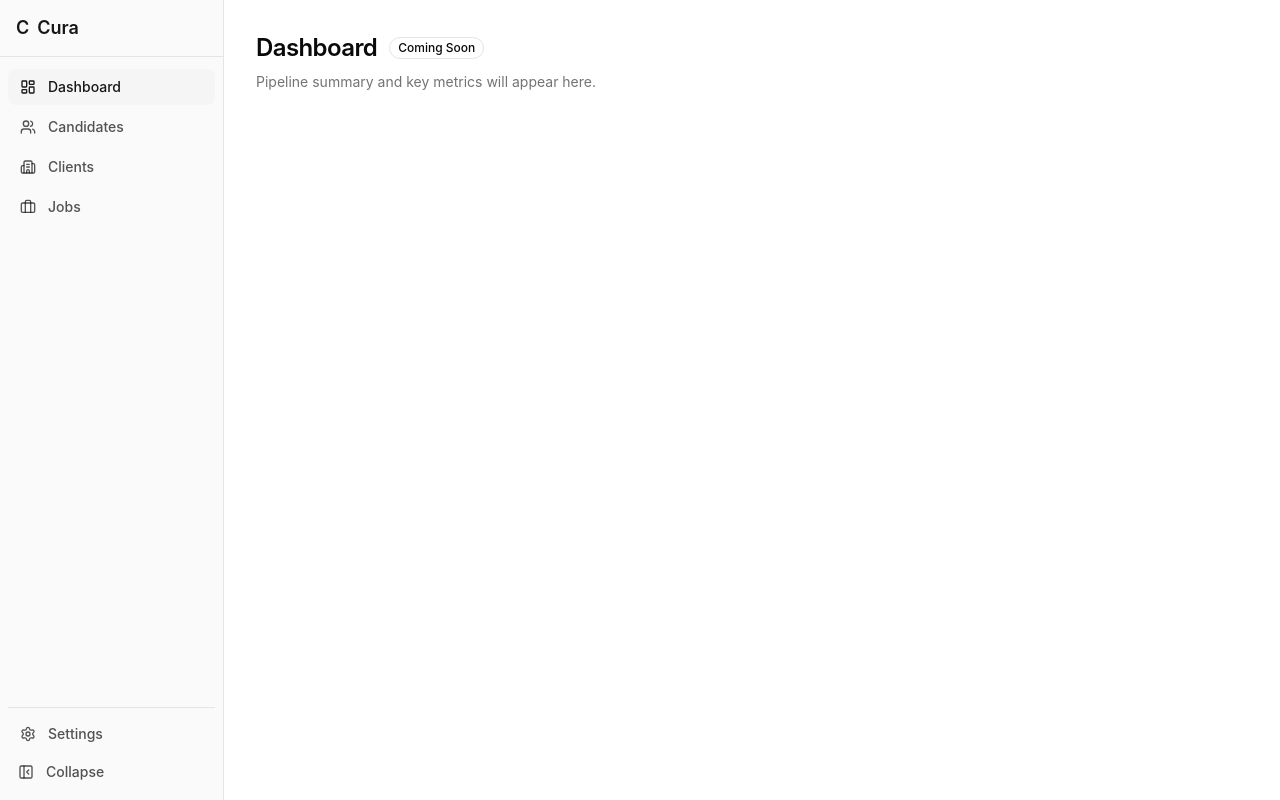
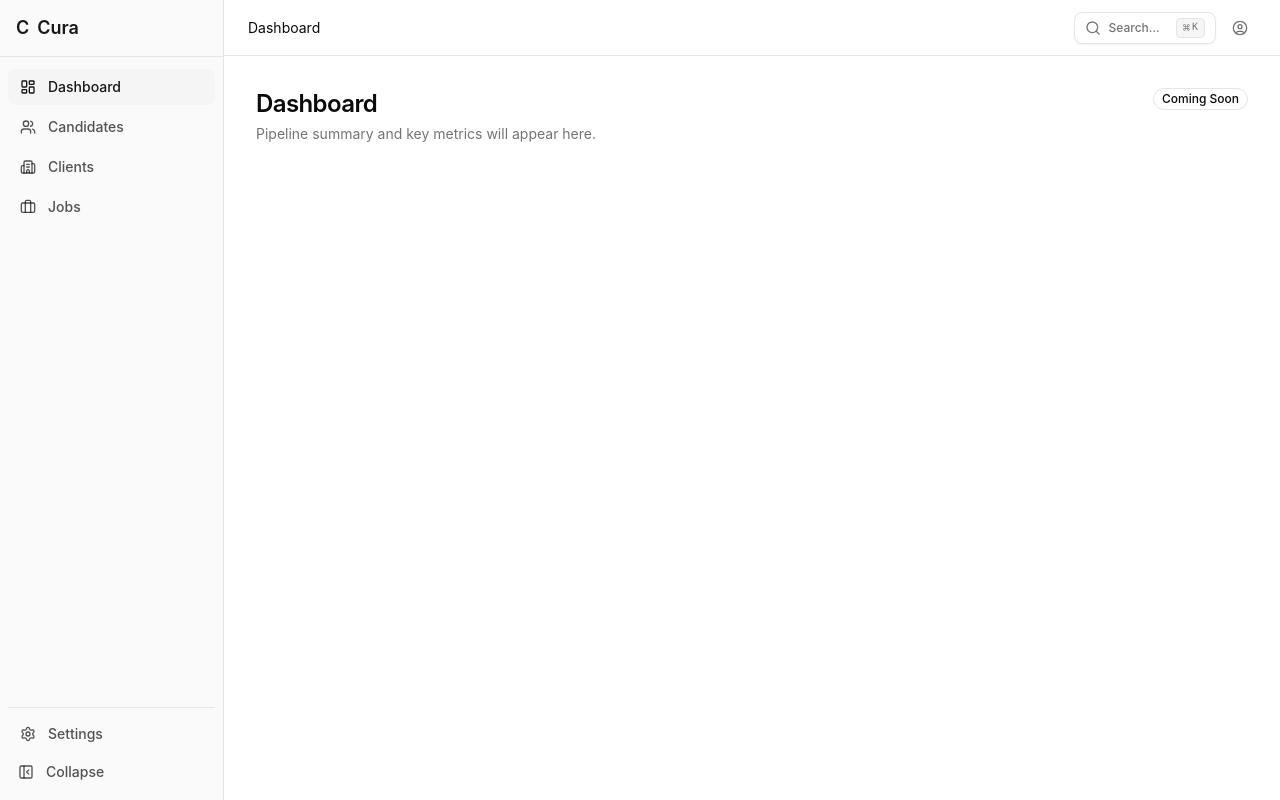
Before and after one commit to charleswong28/cura, a Next.js app in the folder js/apps/web-app/: page /dashboard in a window 1280 px wide. Built offline with nearby package versions, Linux system fonts and the light colour scheme.

Commit message:
Add top bar

```diff
--- a/js/apps/web-app/src/app/(app)/candidates/page.tsx
+++ b/js/apps/web-app/src/app/(app)/candidates/page.tsx
@@ -1,8 +1,9 @@
+import { PageHeader } from "@/components/page-header";
+
 export default function CandidatesPage() {
   return (
     <div className="p-8">
-      <h1 className="text-2xl font-semibold tracking-tight">Candidates</h1>
-      <p className="mt-2 text-sm text-muted-foreground">Candidate management will be built here.</p>
+      <PageHeader title="Candidates" description="Candidate management will be built here." />
     </div>
   );
 }
--- a/js/apps/web-app/src/app/(app)/clients/page.tsx
+++ b/js/apps/web-app/src/app/(app)/clients/page.tsx
@@ -1,8 +1,9 @@
+import { PageHeader } from "@/components/page-header";
+
 export default function ClientsPage() {
   return (
     <div className="p-8">
-      <h1 className="text-2xl font-semibold tracking-tight">Clients</h1>
-      <p className="mt-2 text-sm text-muted-foreground">Client management will be built here.</p>
+      <PageHeader title="Clients" description="Client management will be built here." />
     </div>
   );
 }
--- a/js/apps/web-app/src/app/(app)/dashboard/page.tsx
+++ b/js/apps/web-app/src/app/(app)/dashboard/page.tsx
@@ -1,15 +1,15 @@
 import { Badge } from "@/components/ui/badge";
+import { PageHeader } from "@/components/page-header";
 
 export default function DashboardPage() {
   return (
     <div className="p-8">
-      <div className="flex items-center gap-3">
-        <h1 className="text-2xl font-semibold tracking-tight">Dashboard</h1>
+      <PageHeader
+        title="Dashboard"
+        description="Pipeline summary and key metrics will appear here."
+      >
         <Badge variant="outline">Coming Soon</Badge>
-      </div>
-      <p className="mt-2 text-sm text-muted-foreground">
-        Pipeline summary and key metrics will appear here.
-      </p>
+      </PageHeader>
     </div>
   );
 }
--- a/js/apps/web-app/src/app/(app)/jobs/page.tsx
+++ b/js/apps/web-app/src/app/(app)/jobs/page.tsx
@@ -1,8 +1,9 @@
+import { PageHeader } from "@/components/page-header";
+
 export default function JobsPage() {
   return (
     <div className="p-8">
-      <h1 className="text-2xl font-semibold tracking-tight">Jobs</h1>
-      <p className="mt-2 text-sm text-muted-foreground">Job management will be built here.</p>
+      <PageHeader title="Jobs" description="Job management will be built here." />
     </div>
   );
 }
--- a/js/apps/web-app/src/app/(app)/layout.tsx
+++ b/js/apps/web-app/src/app/(app)/layout.tsx
@@ -1,7 +1,8 @@
 "use client";
 
-import { useCallback, useMemo, useState } from "react";
+import { useCallback, useEffect, useMemo, useState } from "react";
 import { Sidebar } from "@/components/sidebar";
+import { TopBar } from "@/components/top-bar";
 import { type KeyboardShortcut, useKeyboardShortcuts } from "@/hooks/use-keyboard-shortcuts";
 import type { AppEvent } from "@/config/app-events";
 import { shortcutBindings } from "@/config/keyboard-shortcuts";
@@ -9,10 +10,12 @@ import { shortcutBindings } from "@/config/keyboard-shortcuts";
 const SIDEBAR_COLLAPSED_KEY = "cura:sidebar-collapsed";
 
 export default function AppShellLayout({ children }: { children: React.ReactNode }) {
-  const [sidebarCollapsed, setSidebarCollapsed] = useState(() => {
-    if (typeof window === "undefined") return false;
-    return localStorage.getItem(SIDEBAR_COLLAPSED_KEY) === "true";
-  });
+  const [sidebarCollapsed, setSidebarCollapsed] = useState(false);
+
+  useEffect(() => {
+    const stored = localStorage.getItem(SIDEBAR_COLLAPSED_KEY);
+    if (stored === "true") setSidebarCollapsed(true);
+  }, []);
 
   const toggleCollapse = useCallback(() => {
     setSidebarCollapsed((prev) => {
@@ -22,14 +25,17 @@ export default function AppShellLayout({ children }: { children: React.ReactNode
     });
   }, []);
 
+  const handleCommandPaletteOpen = useCallback(() => {
+    // TODO: wire up in EPIC-WA-007
+    console.log("[Cura] Command palette triggered — coming in EPIC-WA-007");
+  }, []);
+
   const eventHandlers: Record<AppEvent, () => void> = useMemo(
     () => ({
       "sidebar:toggle": toggleCollapse,
-      "command-palette:open": () => {
-        // TODO: wire up in EPIC-WA-007
-      },
+      "command-palette:open": handleCommandPaletteOpen,
     }),
-    [toggleCollapse]
+    [toggleCollapse, handleCommandPaletteOpen]
   );
 
   const shortcuts = useMemo<KeyboardShortcut[]>(
@@ -42,7 +48,10 @@ export default function AppShellLayout({ children }: { children: React.ReactNode
   return (
     <div className="flex h-screen overflow-hidden">
       <Sidebar collapsed={sidebarCollapsed} onToggleCollapse={toggleCollapse} />
-      <main className="flex-1 overflow-y-auto">{children}</main>
+      <div className="flex flex-1 flex-col overflow-hidden">
+        <TopBar onCommandPaletteOpen={handleCommandPaletteOpen} />
+        <main className="flex-1 overflow-y-auto">{children}</main>
+      </div>
     </div>
   );
 }
--- a/js/apps/web-app/src/app/(app)/settings/page.tsx
+++ b/js/apps/web-app/src/app/(app)/settings/page.tsx
@@ -1,8 +1,9 @@
+import { PageHeader } from "@/components/page-header";
+
 export default function SettingsPage() {
   return (
     <div className="p-8">
-      <h1 className="text-2xl font-semibold tracking-tight">Settings</h1>
-      <p className="mt-2 text-sm text-muted-foreground">Settings will be available here.</p>
+      <PageHeader title="Settings" description="Settings will be available here." />
     </div>
   );
 }
--- /dev/null
+++ b/js/apps/web-app/src/components/page-header.tsx
@@ -0,0 +1,17 @@
+interface PageHeaderProps {
+  title: string;
+  description?: string;
+  children?: React.ReactNode;
+}
+
+export function PageHeader({ title, description, children }: PageHeaderProps) {
+  return (
+    <div className="flex items-start justify-between gap-4">
+      <div className="space-y-1">
+        <h1 className="text-2xl font-semibold tracking-tight">{title}</h1>
+        {description && <p className="text-sm text-muted-foreground">{description}</p>}
+      </div>
+      {children && <div className="flex items-center gap-2 shrink-0">{children}</div>}
+    </div>
+  );
+}
--- /dev/null
+++ b/js/apps/web-app/src/components/top-bar.tsx
@@ -0,0 +1,83 @@
+"use client";
+
+import Link from "next/link";
+import { usePathname } from "next/navigation";
+import { Search, CircleUser } from "lucide-react";
+import { Button } from "@/components/ui/button";
+import {
+  Breadcrumb,
+  BreadcrumbItem,
+  BreadcrumbLink,
+  BreadcrumbList,
+  BreadcrumbPage,
+  BreadcrumbSeparator,
+} from "@/components/ui/breadcrumb";
+
+const routeLabels: Record<string, string> = {
+  dashboard: "Dashboard",
+  candidates: "Candidates",
+  clients: "Clients",
+  jobs: "Jobs",
+  settings: "Settings",
+  new: "New",
+};
+
+interface TopBarProps {
+  onCommandPaletteOpen: () => void;
+}
+
+export function TopBar({ onCommandPaletteOpen }: TopBarProps) {
+  const pathname = usePathname();
+  const segments = pathname.split("/").filter(Boolean);
+
+  return (
+    <header className="flex h-14 shrink-0 items-center justify-between border-b px-6">
+      {/* Breadcrumbs */}
+      <Breadcrumb>
+        <BreadcrumbList>
+          {segments.map((segment, index) => {
+            const href = "/" + segments.slice(0, index + 1).join("/");
+            const label = routeLabels[segment] ?? segment;
+            const isLast = index === segments.length - 1;
+
+            return (
+              <BreadcrumbItem key={href}>
+                {index > 0 && <BreadcrumbSeparator />}
+                {isLast ? (
+                  <BreadcrumbPage>{label}</BreadcrumbPage>
+                ) : (
+                  <BreadcrumbLink asChild>
+                    <Link href={href}>{label}</Link>
+                  </BreadcrumbLink>
+                )}
+              </BreadcrumbItem>
+            );
+          })}
+        </BreadcrumbList>
+      </Breadcrumb>
+
+      {/* Right side: search trigger + user avatar */}
+      <div className="flex items-center gap-2">
+        <Button
+          variant="outline"
+          size="sm"
+          className="hidden gap-2 text-muted-foreground sm:flex"
+          onClick={onCommandPaletteOpen}
+        >
+          <Search className="h-4 w-4" />
+          <span className="text-xs">Search...</span>
+          <kbd className="pointer-events-none ml-2 inline-flex h-5 items-center gap-0.5 rounded border bg-muted px-1.5 font-mono text-[10px] font-medium text-muted-foreground">
+            <span className="text-xs">⌘</span>K
+          </kbd>
+        </Button>
+        <Button variant="ghost" size="icon-sm" className="sm:hidden" onClick={onCommandPaletteOpen}>
+          <Search className="h-4 w-4" />
+        </Button>
+        {/* User avatar — placeholder until Clerk integration (WA-024) */}
+        <Button variant="ghost" size="icon-sm">
+          <CircleUser className="h-5 w-5 text-muted-foreground" />
+        </Button>
+      </div>
+    </header>
+  );
+}
--- /dev/null
+++ b/js/apps/web-app/src/components/ui/breadcrumb.tsx
@@ -0,0 +1,102 @@
+import * as React from "react";
+import { ChevronRight, MoreHorizontal } from "lucide-react";
+import { Slot } from "radix-ui";
+
+import { cn } from "@/lib/utils";
+
+function Breadcrumb({ ...props }: React.ComponentProps<"nav">) {
+  return <nav aria-label="breadcrumb" data-slot="breadcrumb" {...props} />;
+}
+
+function BreadcrumbList({ className, ...props }: React.ComponentProps<"ol">) {
+  return (
+    <ol
+      data-slot="breadcrumb-list"
+      className={cn(
+        "flex flex-wrap items-center gap-1.5 text-sm break-words text-muted-foreground sm:gap-2.5",
+        className
+      )}
+      {...props}
+    />
+  );
+}
+
+function BreadcrumbItem({ className, ...props }: React.ComponentProps<"li">) {
+  return (
+    <li
+      data-slot="breadcrumb-item"
+      className={cn("inline-flex items-center gap-1.5", className)}
+      {...props}
+    />
+  );
+}
+
+function BreadcrumbLink({
+  asChild,
+  className,
+  ...props
+}: React.ComponentProps<"a"> & {
+  asChild?: boolean;
+}) {
+  const Comp = asChild ? Slot.Root : "a";
+
+  return (
+    <Comp
+      data-slot="breadcrumb-link"
+      className={cn("transition-colors hover:text-foreground", className)}
+      {...props}
+    />
+  );
+}
+
+function BreadcrumbPage({ className, ...props }: React.ComponentProps<"span">) {
+  return (
+    <span
+      data-slot="breadcrumb-page"
+      role="link"
+      aria-disabled="true"
+      aria-current="page"
+      className={cn("font-normal text-foreground", className)}
+      {...props}
+    />
+  );
+}
+
+function BreadcrumbSeparator({ children, className, ...props }: React.ComponentProps<"li">) {
+  return (
+    <li
+      data-slot="breadcrumb-separator"
+      role="presentation"
+      aria-hidden="true"
+      className={cn("[&>svg]:size-3.5", className)}
+      {...props}
+    >
+      {children ?? <ChevronRight />}
+    </li>
+  );
+}
+
+function BreadcrumbEllipsis({ className, ...props }: React.ComponentProps<"span">) {
+  return (
+    <span
+      data-slot="breadcrumb-ellipsis"
+      role="presentation"
+      aria-hidden="true"
+      className={cn("flex size-9 items-center justify-center", className)}
+      {...props}
+    >
+      <MoreHorizontal className="size-4" />
+      <span className="sr-only">More</span>
+    </span>
+  );
+}
+
+export {
+  Breadcrumb,
+  BreadcrumbList,
+  BreadcrumbItem,
+  BreadcrumbLink,
+  BreadcrumbPage,
+  BreadcrumbSeparator,
+  BreadcrumbEllipsis,
+};
```
Also changed, not shown: 1 other file (tests, documents, lock files or other folders).
